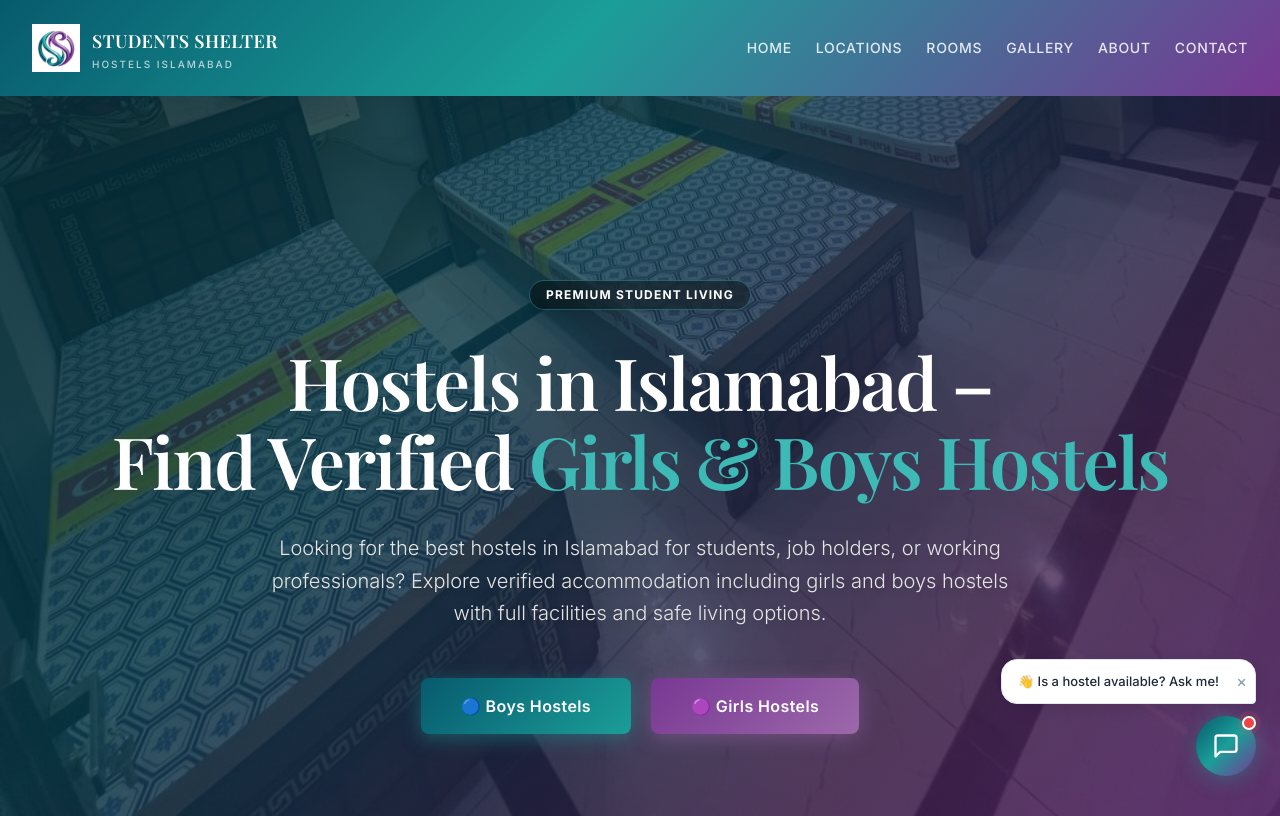
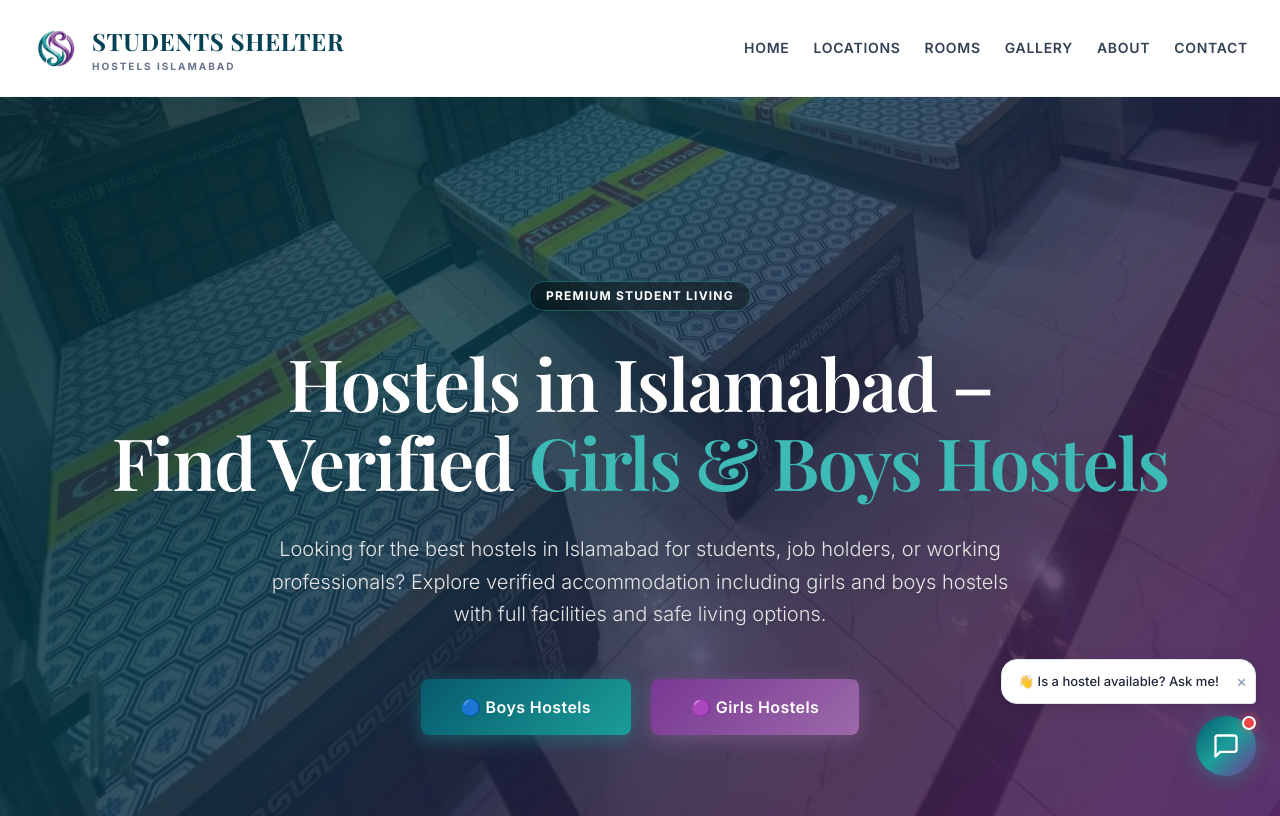
Before and after one commit to SajidKhanNiazi/StudentsShelterHostels, a Next.js app: page / in a window 1280 px wide. Shown: the top 816 px of the page. Built offline with nearby package versions, Linux system fonts and the light colour scheme.

Commit message:
Homepage

```diff
--- a/components/home/HeroSection.js
+++ b/components/home/HeroSection.js
@@ -25,9 +25,8 @@ export default function HeroSection() {
             in Islamabad
           </h1>
 
-          <p className="text-lg sm:text-xl text-gray-600 mb-10 max-w-2xl mx-auto leading-relaxed">
-            Separate Boys & Girls accommodation across 5 locations in I-8 and I-11.
-            Near metro stations for easy commute.
+          <p className="text-lg sm:text-xl md:text-2xl font-semibold text-gray-900 mb-10 max-w-3xl mx-auto leading-relaxed px-4 sm:px-0">
+            Looking for the best hostels in Islamabad for students, job holders, or working professionals? Explore verified accommodation including girls and boys hostels with full facilities and safe living options.
           </p>
 
           {/* CTA Buttons */}
--- a/components/layout/Navbar.js
+++ b/components/layout/Navbar.js
@@ -35,38 +35,27 @@ export default function Navbar() {
 
   return (
     <header
-      className={`sticky top-0 z-50 transition-all duration-300 ${
-        scrolled
-          ? 'backdrop-blur-md shadow-sm border-b border-[var(--teal-200)]'
-          : ''
+      className={`sticky top-0 z-50 transition-all duration-300 bg-white border-b border-gray-100 ${
+        scrolled ? 'shadow-sm' : ''
       }`}
-      style={{
-        background: scrolled
-          ? 'rgba(240,250,250,0.95)'
-          : 'linear-gradient(135deg, #075A6D 0%, #1B9E99 45%, #783893 100%)'
-      }}
     >
       <nav className="max-w-7xl mx-auto px-4 sm:px-6 lg:px-8">
         <div className="flex items-center justify-between h-20 md:h-24">
           {/* Logo */}
           <Link href="/" className="flex items-center gap-3 group" onClick={() => setIsOpen(false)}>
-            <div className="relative w-12 h-12 flex-shrink-0 transition-all duration-300 group-hover:scale-110 group-hover:drop-shadow-[0_0_8px_rgba(61,186,181,0.6)]">
+            <div className="relative w-12 h-12 flex-shrink-0 transition-all duration-300 group-hover:scale-110 group-hover:drop-shadow-[0_0_8px_rgba(61,186,181,0.6)] rounded-full overflow-hidden">
               <Image
                 src="/logo.jpg"
                 alt="Students Shelter Logo"
                 fill
-                className="object-contain"
+                className="object-contain mix-blend-multiply"
               />
             </div>
             <div className="flex flex-col">
-              <span className={`text-lg font-semibold tracking-wide font-display uppercase transition-colors duration-300 ${
-                scrolled ? 'text-[var(--teal-800)] group-hover:text-[var(--teal-500)]' : 'text-white group-hover:text-[var(--teal-400)]'
-              }`}>
+              <span className="text-xl md:text-2xl font-bold tracking-wide font-display uppercase transition-colors duration-300 text-[var(--teal-800)] group-hover:text-[var(--teal-500)]">
                 Students Shelter
               </span>
-              <span className={`text-[10px] tracking-[0.2em] uppercase leading-none mt-1 hidden sm:block font-medium ${
-                scrolled ? 'text-[var(--color-text-muted)]' : 'text-white/70'
-              }`}>
+              <span className="text-[10px] tracking-[0.2em] uppercase leading-none mt-1 hidden sm:block font-bold text-[var(--color-text-muted)]">
                 Hostels Islamabad
               </span>
             </div>
@@ -78,11 +67,7 @@ export default function Navbar() {
               <Link
                 key={link.href}
                 href={link.href}
-                className={`text-sm font-medium transition-colors uppercase tracking-wider ${
-                  scrolled
-                    ? 'text-[var(--color-text-body)] hover:text-[var(--teal-500)]'
-                    : 'text-white/85 hover:text-white'
-                }`}
+                className="text-sm font-semibold transition-colors uppercase tracking-wider text-[var(--color-text-body)] hover:text-[var(--teal-500)]"
               >
                 {link.label}
               </Link>
@@ -92,11 +77,7 @@ export default function Navbar() {
           {/* Mobile Hamburger */}
           <button
             onClick={() => setIsOpen(!isOpen)}
-            className={`md:hidden p-2 rounded transition-colors ${
-              scrolled
-                ? 'text-[var(--color-text-primary)] hover:bg-[var(--teal-100)]'
-                : 'text-white hover:bg-white/10'
-            }`}
+            className="md:hidden p-2 rounded transition-colors text-[var(--color-text-primary)] hover:bg-[var(--teal-50)]"
             aria-label="Toggle menu"
             id="mobile-menu-button"
           >
```
